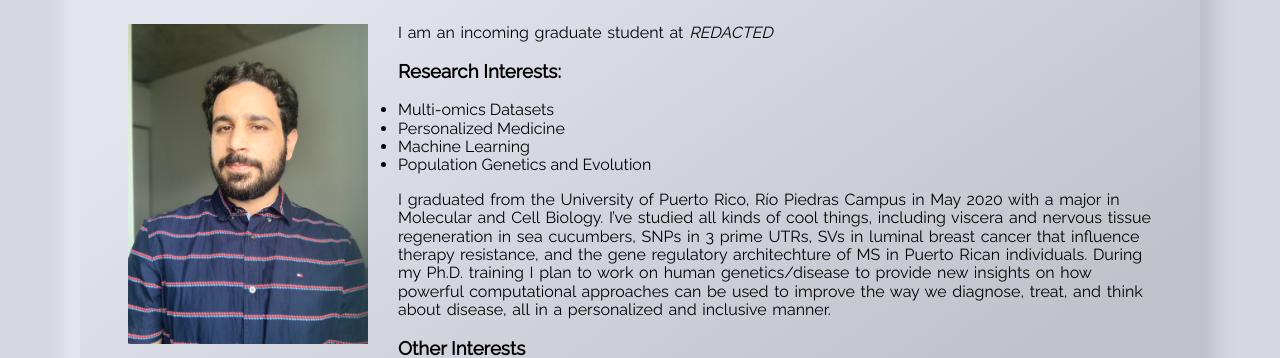
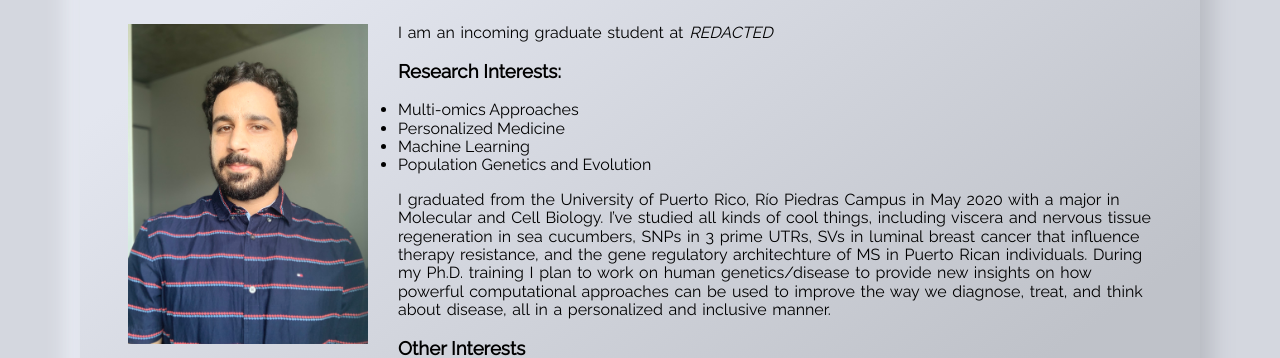
Before and after one commit to seba2550/computational-violist, a Jekyll site: the page built from index.html, in a window 1280 px wide and 900 px high, scrolled down 967 px. Shown: the part 160-518 px from the top of the window. Built offline with Jekyll 4.4.1, drawn with Linux system fonts in a browser that asks for light colours.

Commit message:
Update aboutme.md

```diff
--- a/_includes/aboutme.md
+++ b/_includes/aboutme.md
@@ -1,7 +1,7 @@
 I am an incoming graduate student at *REDACTED*
 
 ### Research Interests:
-  * Multi-omics Datasets
+  * Multi-omics Approaches
   * Personalized Medicine
   * Machine Learning
   * Population Genetics and Evolution
```
